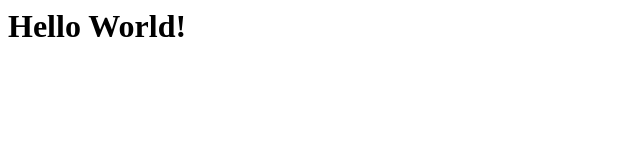
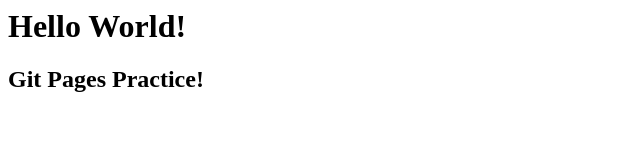
Before and after one commit to mr-perry/git_practice, a plain HTML site: page index.html in a window 1280 px wide. Shown: the whole page, without its empty margins (0-640 px from the left). Drawn offline with Linux system fonts and the light colour scheme.

Commit message:
Git Pages practice

```diff
--- a/index.html
+++ b/index.html
@@ -1 +1,2 @@
 <h1>Hello World!</h1>
+<h2>Git Pages Practice!</h2>
```
